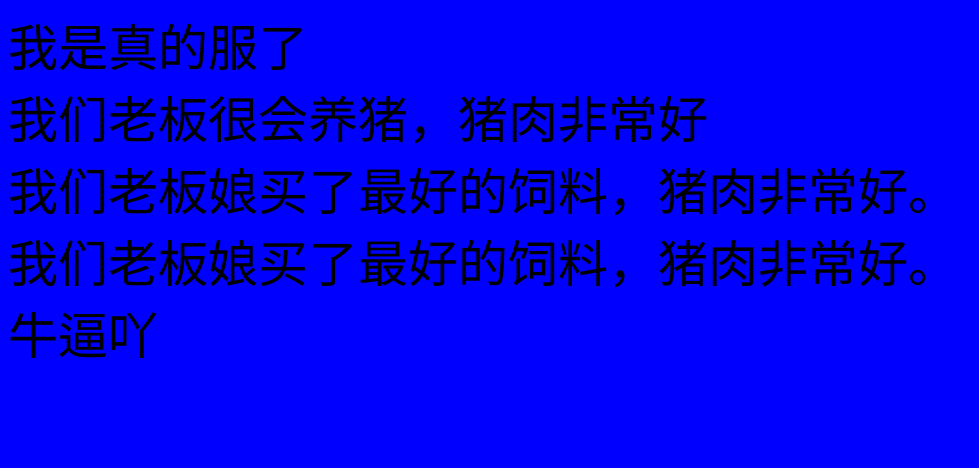
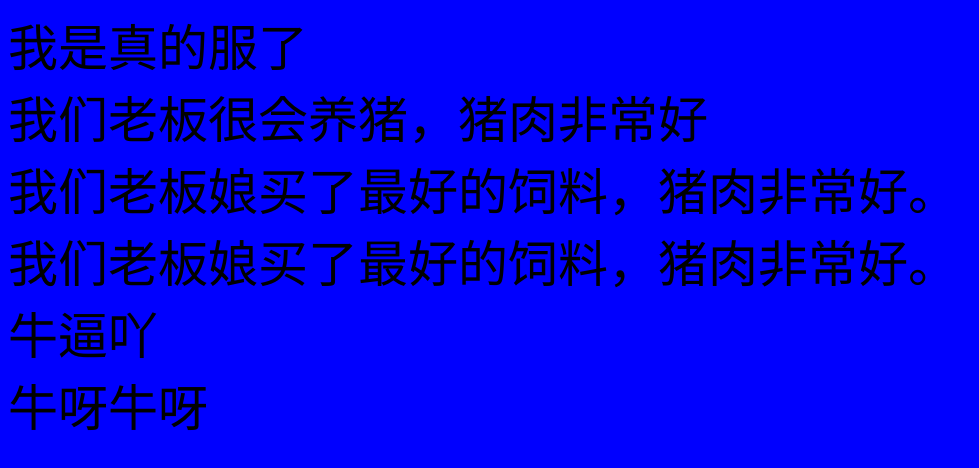
Before and after one commit to Biao9527/git-demo1, a plain HTML site: page index.html in a window 1280 px wide. Shown: the whole page, without its empty margins (0-979 px from the left). Drawn offline with Linux system fonts and the light colour scheme.

Commit message:
123331313

```diff
--- a/index.html
+++ b/index.html
@@ -26,6 +26,9 @@
     <div>
         牛逼吖
     </div>
+    <div>
+        牛呀牛呀
+    </div>
 </body>
 
 
```
